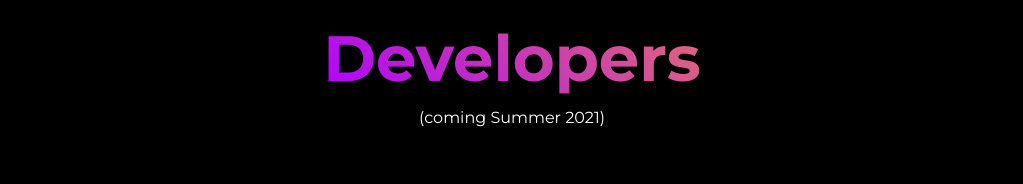
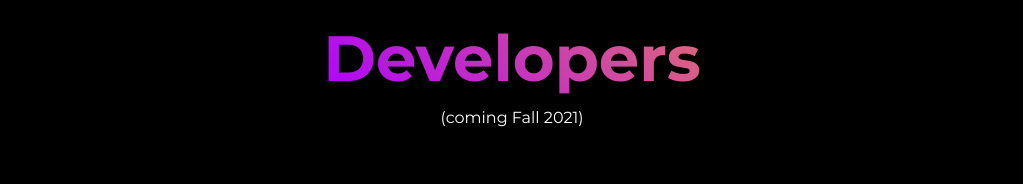
Before and after one commit to shaundai/TSforJSDevsSite, a React (Create React App) app: page / in a window 1280 px wide. Shown: the part 1086-1270 px from the top of the page, without its empty margins (128-1151 px from the left). Built offline with nearby package versions, Linux system fonts and the light colour scheme; a web font is replaced by a local one.

Commit message:
change summer to fall sad face

```diff
--- a/src/components/MainContent/MainContent.js
+++ b/src/components/MainContent/MainContent.js
@@ -34,7 +34,7 @@ export const MainContent = () => {
 					<Line>
 						<HeaderText>Developers</HeaderText>
 					</Line>
-					<SignUp>(coming Summer 2021)</SignUp>
+					<SignUp>(coming Fall 2021)</SignUp>
 
 					<Instructor />
 				</Title>
```
